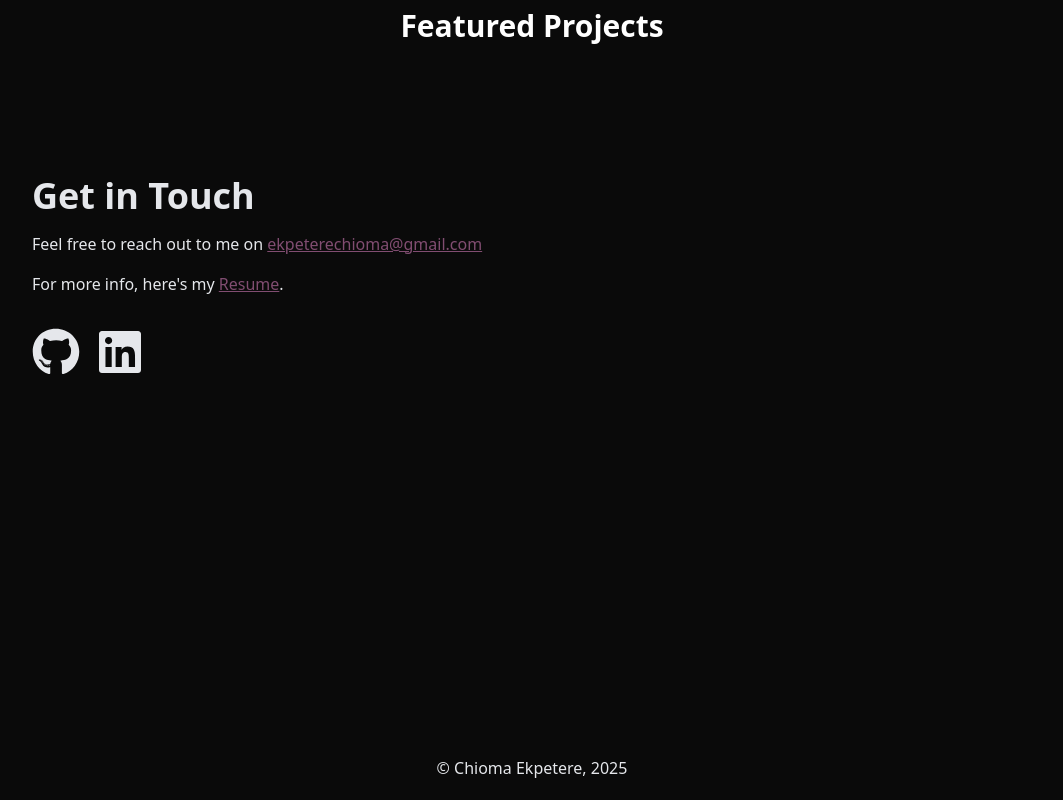
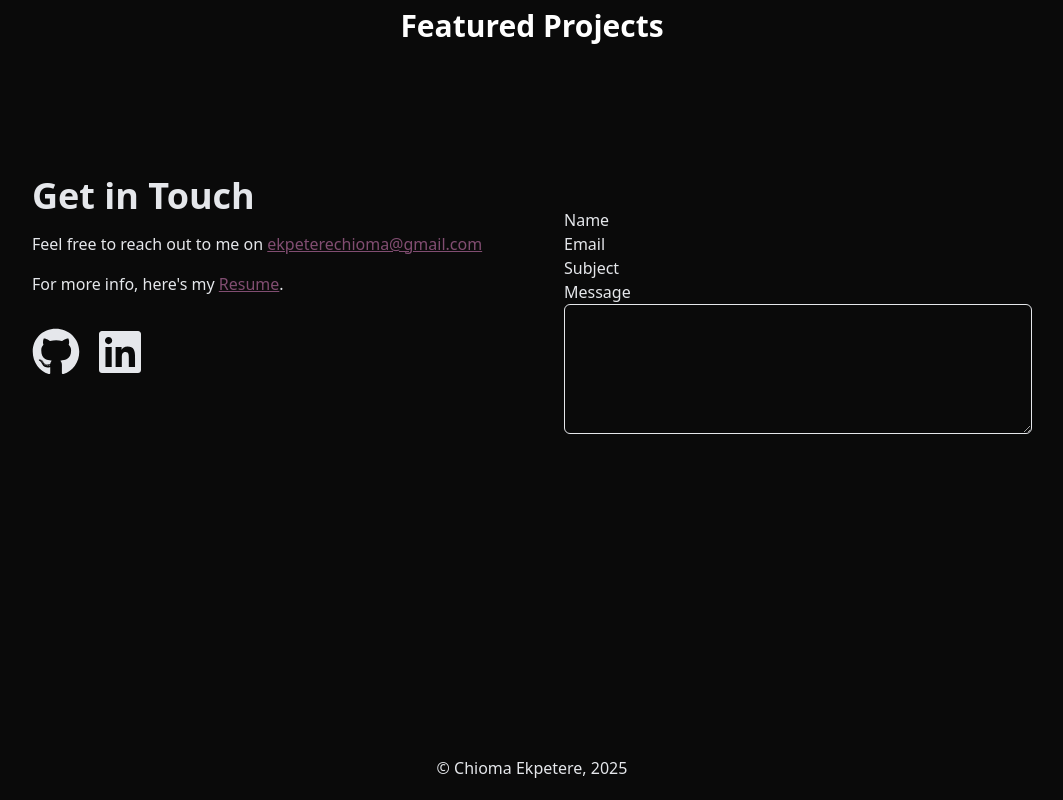
Before and after one commit to Omaa-e/Portfolio, a React (Vite) app: page / in a window 1280 px wide. Shown: the part 1563-2363 px from the top of the page, without its empty margins (108-1171 px from the left). Built offline with nearby package versions, Linux system fonts and the light colour scheme.

Commit message:
Updated section

```diff
--- a/src/components/Email.jsx
+++ b/src/components/Email.jsx
@@ -1,9 +1,34 @@
-import React from 'react'
+import React, {useState} from 'react'
 import { FaLinkedin } from "react-icons/fa";
 import { FaGithub } from "react-icons/fa";
 
 
 const Email = () => {
+  const [formData, setFormData] = useState({
+    name: '',
+    email: '',
+    subject: '',
+    message: '',
+  });
+
+  // function to handle typing inputs
+  const handleChange = (event) => {
+    const {name, value} = event.target;
+     setFormData({
+      ...formData,
+      [name]: value,
+     })
+  }
+
+  // handle form submission
+  const handleSubmit = (event) => {
+    // prevents the page from refreshing on submit
+    event.preventDefault();
+      // shows form data in console
+    console.log (formData);
+    alert('Form submitted successfully!')
+  };
+
   return (
     <div className='w-full min-h-screen py-20 lg:px-20 lg:min-h-[80vh]'>
         <div className='max-w-6xl mx-auto items-center md:items-start gap-16 grid grid-cols-1 lg:grid-cols-2'>
@@ -19,6 +44,53 @@ const Email = () => {
               <a href="https://www.linkedin.com/in/yourprofile" className='  cursor-pointer'><FaLinkedin className='hover:text-[#814D71] w-12 h-12' /></a>
             </div>
           </div>
+          {/* Contact Form */}
+          <form onSubmit={handleSubmit} className='mt-8'>
+              {/* Name */}
+              <div>
+                <label htmlFor="name">Name</label>
+                <input type="text"
+                name='name'
+                value={formData.name}
+                onChange={handleChange}
+                required
+                />
+              </div>
+
+               {/* Email */}
+              <div>
+                <label htmlFor="email">Email</label>
+                <input type="email"
+                name='email'
+                value={formData.email}
+                onChange={handleChange}
+                required
+                />
+              </div>
+
+               {/* Subject */}
+              <div>
+                <label htmlFor="subject">Subject</label>
+                <input type="text"
+                name='subject'
+                value={formData.subject}
+                onChange={handleChange}
+                required
+                />
+              </div>
+               {/* Message */}
+              <div>
+                <label htmlFor="message">Message</label>
+                <textarea className='w-full p-4 border  rounded-md' rows="4"
+                name='message'
+                value={formData.message}
+                onChange={handleChange}
+                required
+                ></textarea>
+              </div>
+
+
+            </form>
         </div>
     </div>
   )
```
